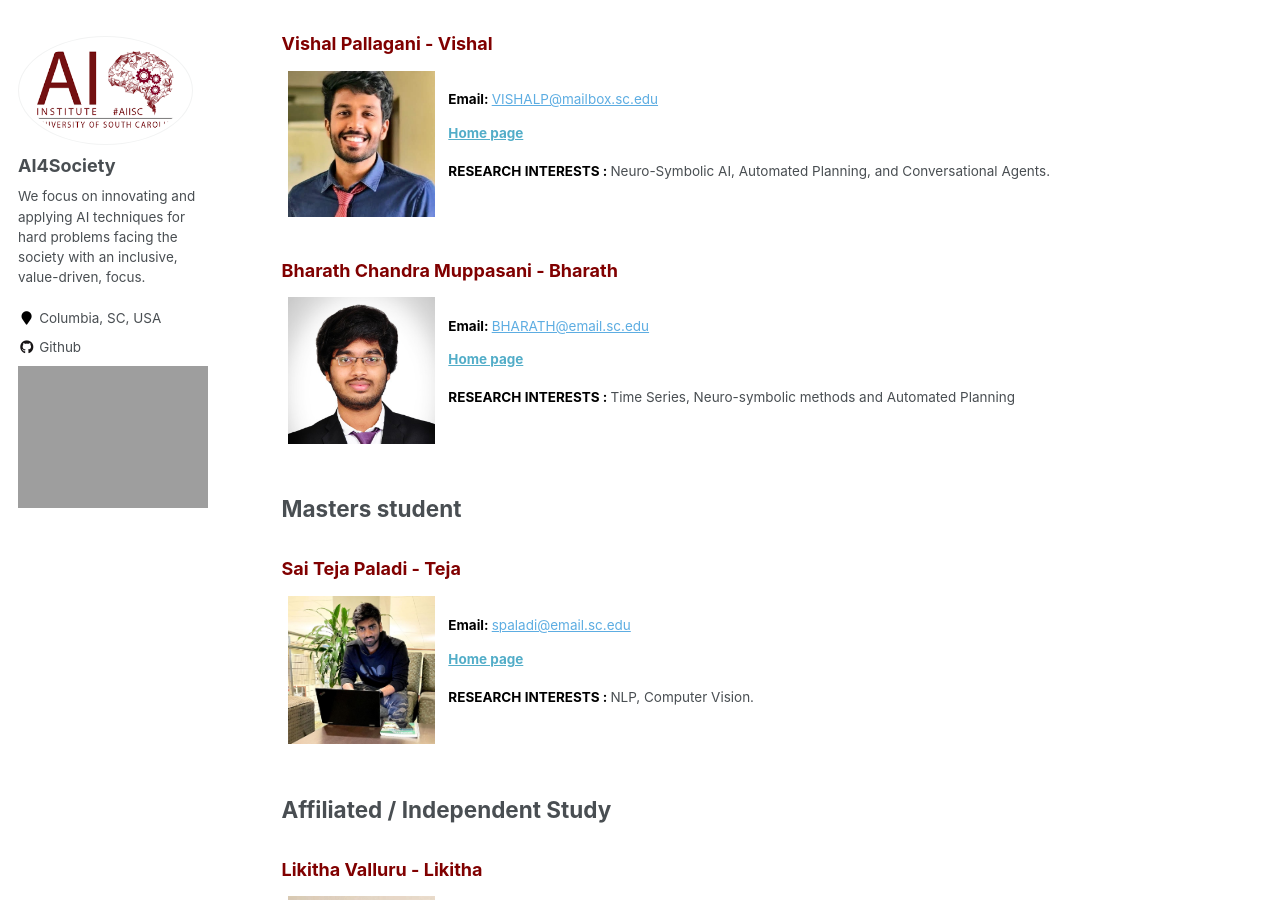
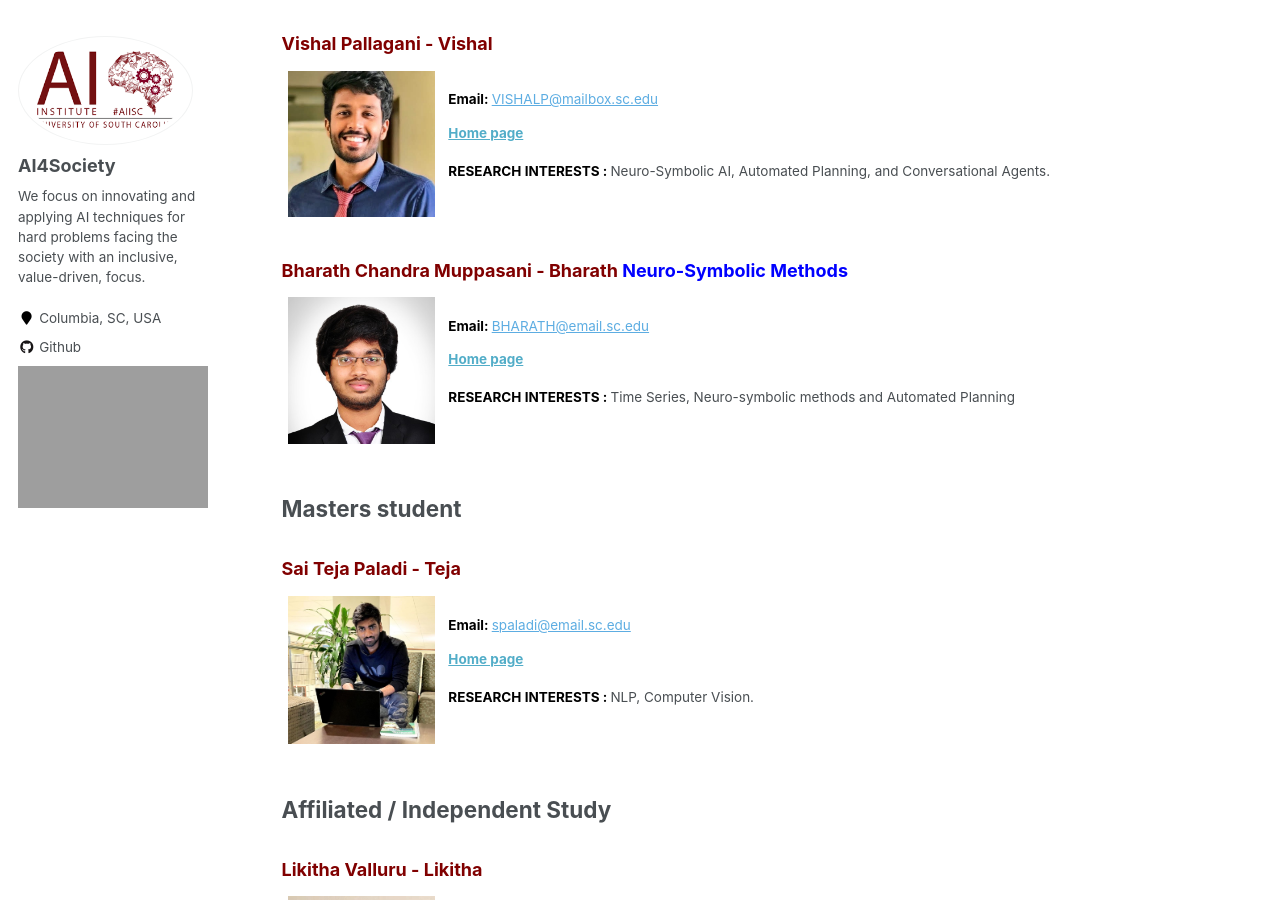
Before and after one commit to likitha-9/ai4society.github.io, a Jekyll site: the page built from _pages/members.md, in a window 1280 px wide and 900 px high, scrolled down 772 px. Built offline with Jekyll 4.4.1, drawn with Linux system fonts in a browser that asks for light colours.

Commit message:
add themes

```diff
--- a/_includes/archive-member.html
+++ b/_includes/archive-member.html
@@ -14,7 +14,7 @@
 
 <div class="{{ include.type | default: "list" }}__item">
   <article class="archive__item" itemscope itemtype="http://schema.org/CreativeWork">
-    <h3 style="margin: 2em 0 0.5em;"><font color=maroon>{{ post.name }}</font></h3>
+    <h3 style="margin: 2em 0 0.5em;"><font color=maroon>{{ post.name }}</font> <font color=blue>{{ post.theme }}</font></h3>
     <table style="border-collapse: collapse; border: none;">
       <tr style="border: none;">
         <td style="border: none;" width="160 px">{{ post.image }}</td>
```
Also changed, not shown: _members/Bharath.md (+1 -0 lines).
